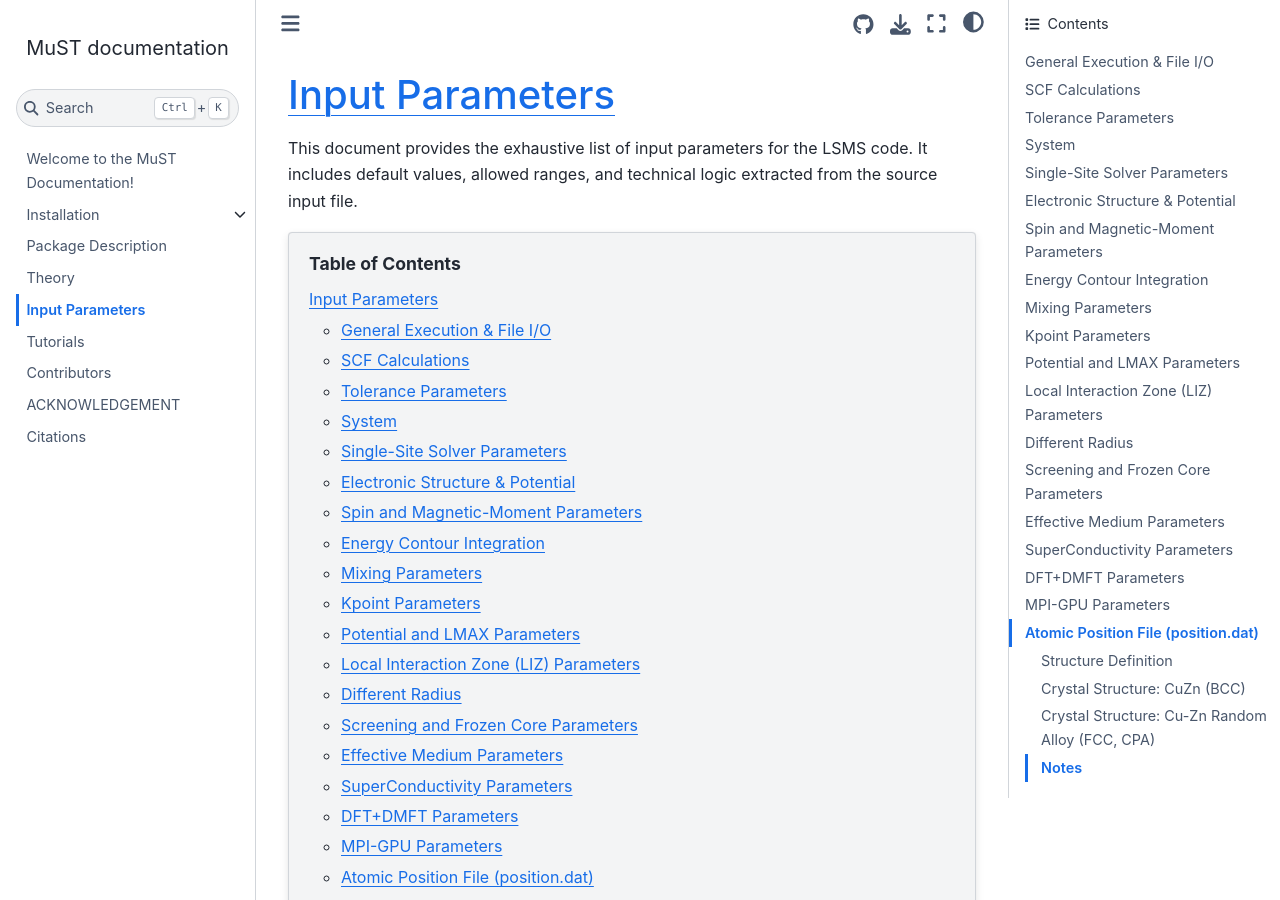
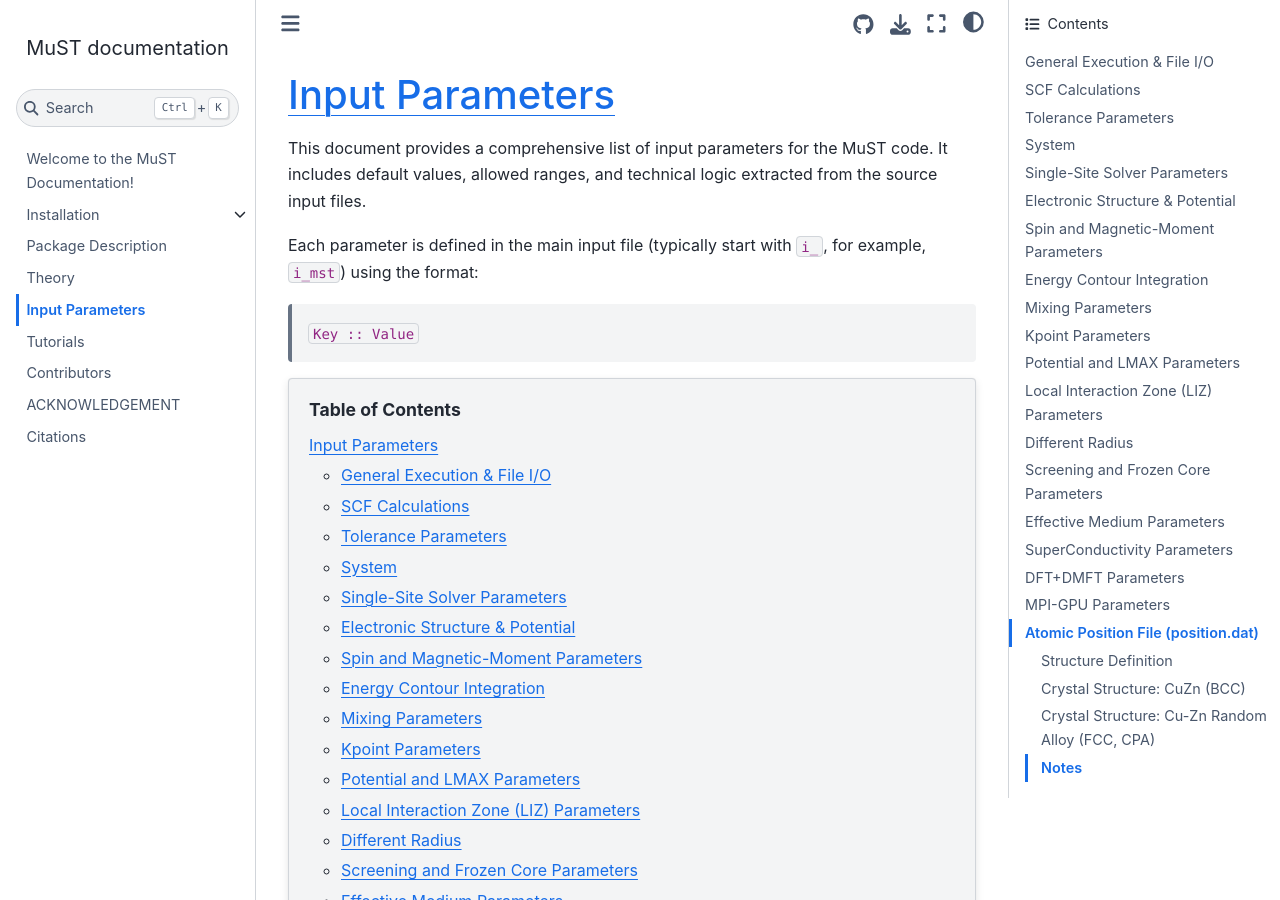
Before and after one commit to Neraaz/MuST_docs, a Sphinx documentation site: the page built from docs/input.rst, in a window 1280 px wide and 900 px high. Built offline with Sphinx 7.4.7 and the Sphinx Book theme 1.1.4, drawn with Linux system fonts in a browser that asks for light colours.

Commit message:
42nd commit

```diff
--- a/docs/input.rst
+++ b/docs/input.rst
@@ -2,7 +2,13 @@
 Input Parameters
 ============================================
 
-This document provides the exhaustive list of input parameters for the LSMS code. It includes default values, allowed ranges, and technical logic extracted from the source input file.
+This document provides a comprehensive list of input parameters for the MuST code.
+It includes default values, allowed ranges, and technical logic extracted from
+the source input files.
+
+Each parameter is defined in the main input file (typically start with ``i_``, for example, ``i_mst``) using the format:
+
+   ``Key :: Value``
 
 .. contents:: Table of Contents
    :depth: 2
```
